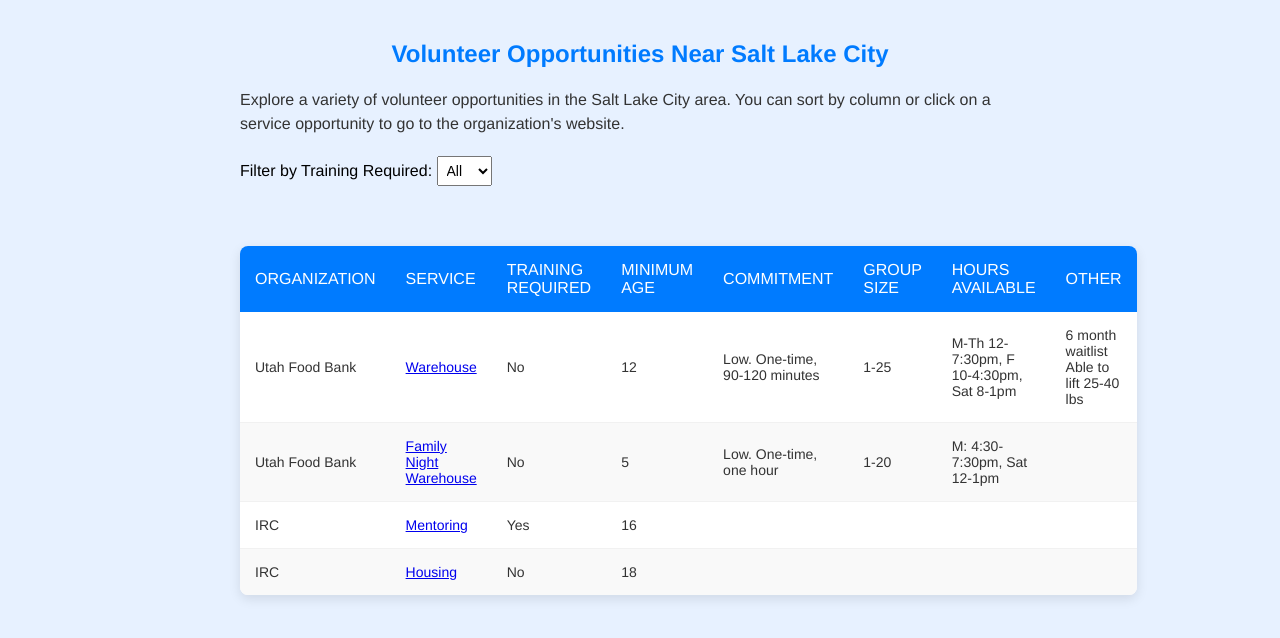
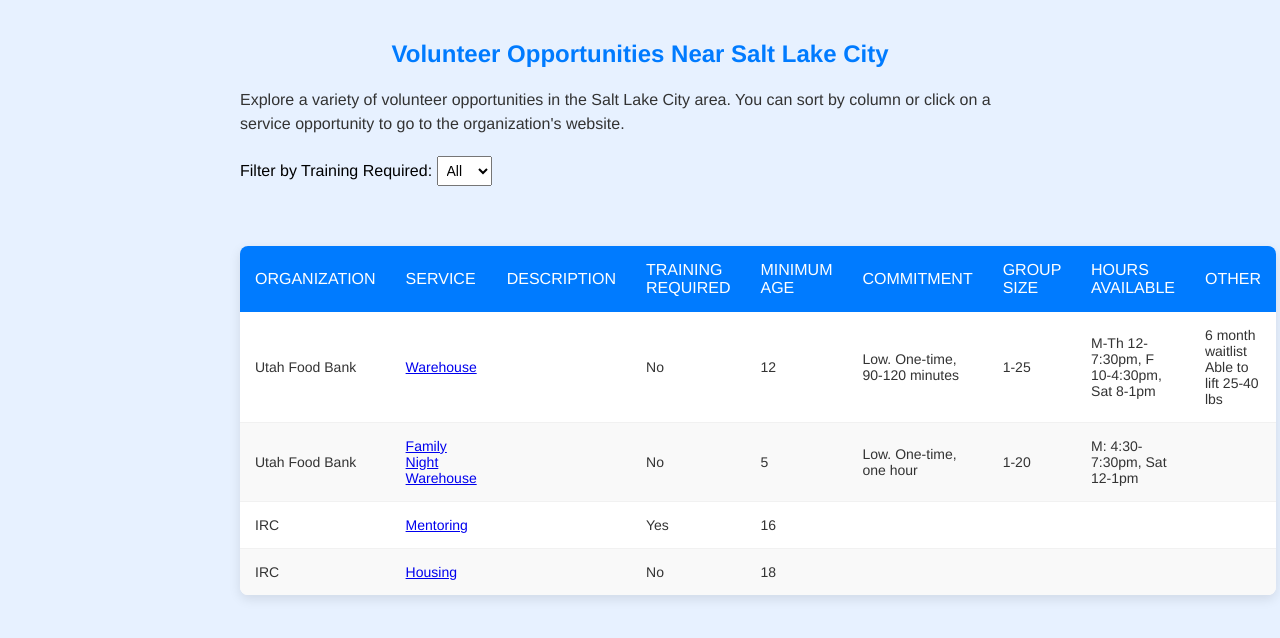
Before and after one commit to eringong/volunteer, a React (Create React App) app: page / in a window 1280 px wide. Shown: the top 638 px of the page. Built offline with nearby package versions, Linux system fonts and the light colour scheme.

Commit message:
add column

```diff
--- a/src/Table.js
+++ b/src/Table.js
@@ -66,6 +66,7 @@
           <tr>
             <th onClick={() => handleSort('Organization')}>Organization</th>
             <th onClick={() => handleSort('Service')}>Service</th>
+            <th onClick={() => handleSort('Description')}>Description</th>
             <th onClick={() => handleSort('Training required')}>Training Required</th>
             <th onClick={() => handleSort('Minimum age')}>Minimum Age</th>
             {/* New columns added to the header */}
@@ -84,6 +85,7 @@
                   {item.Service}
                 </a>
               </td>
+              <td>{item.Description}</td>
               <td>{item['Training required']}</td>
               <td>{item['Minimum age']}</td>
               {/* New columns displayed in the body */}
```
